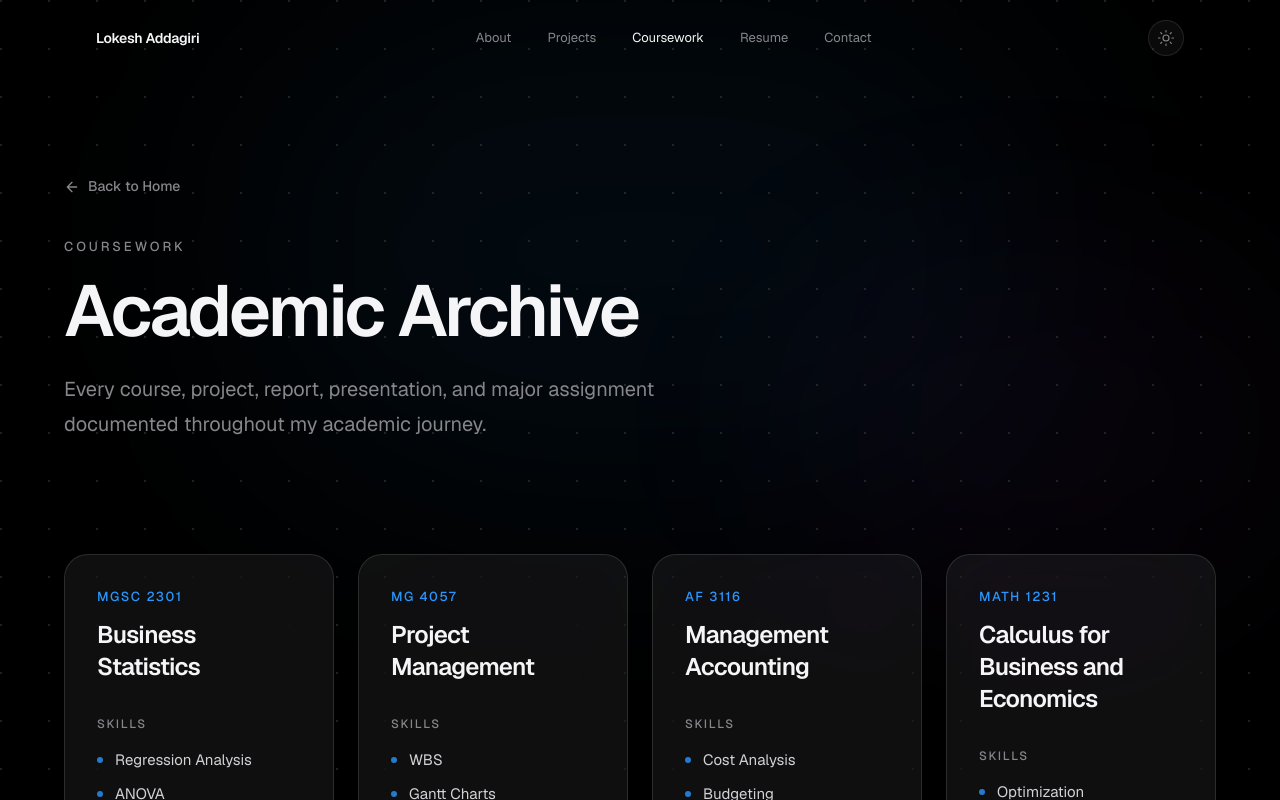
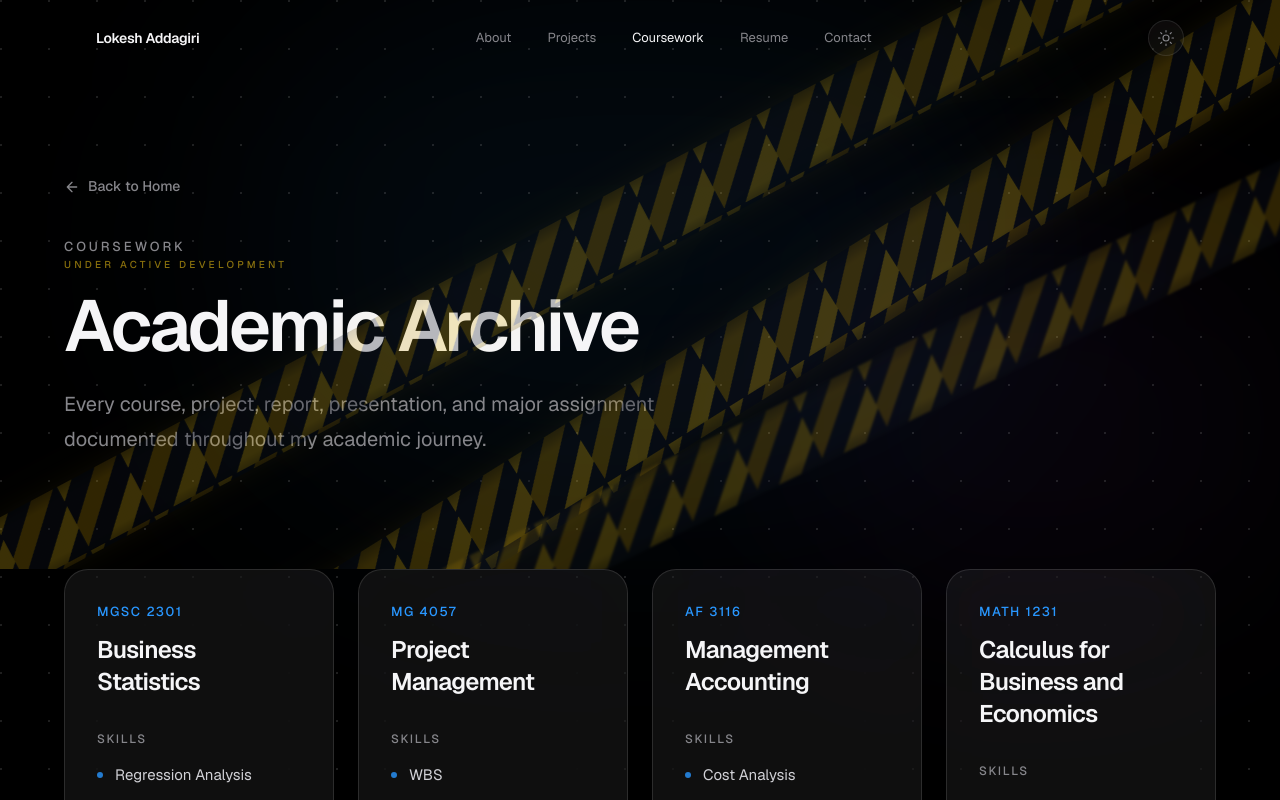
Before and after one commit to neu-laddagiri/lokesh-website, a Next.js app: page /coursework in a window 1280 px wide. Shown: the top 800 px of the page. Built offline with nearby package versions, Linux system fonts and the light colour scheme.

Commit message:
Improve coursework hero and professional presence

```diff
--- a/src/app/coursework/page.tsx
+++ b/src/app/coursework/page.tsx
@@ -1,10 +1,13 @@
 "use client";
 
-import { ConstructionIntroGate } from "@/components/construction-intro-gate";
+import {
+  HeroConstructionTape,
+  HeroDevelopmentLabel,
+} from "@/components/hero-construction-tape";
 import { ThemeToggle } from "@/components/theme-toggle";
 import { motion, useMotionValueEvent, useScroll } from "framer-motion";
 import Link from "next/link";
-import { useState } from "react";
+import { useRef, useState } from "react";
 
 const navLinks = [
   { label: "About", href: "/#about" },
@@ -113,15 +116,19 @@ function BackIcon() {
 }
 
 export default function CourseworkPage() {
+  const heroRef = useRef<HTMLElement>(null);
   const [navScrolled, setNavScrolled] = useState(false);
   const { scrollY } = useScroll();
+  const { scrollYProgress } = useScroll({
+    target: heroRef,
+    offset: ["start start", "end start"],
+  });
 
   useMotionValueEvent(scrollY, "change", (latest) => {
     setNavScrolled(latest > 40);
   });
 
   return (
-    <ConstructionIntroGate>
     <div className="relative min-h-screen overflow-x-hidden bg-background text-foreground">
       {/* Ambient background */}
       <div className="pointer-events-none fixed inset-0 z-0">
@@ -183,8 +190,13 @@ export default function CourseworkPage() {
 
       <main className="relative z-10">
         {/* Page header */}
-        <section className="px-6 pt-36 pb-20 lg:px-8 lg:pt-44 lg:pb-28">
-          <div className="mx-auto max-w-6xl">
+        <section
+          ref={heroRef}
+          className="relative overflow-hidden px-6 pt-36 pb-20 lg:px-8 lg:pt-44 lg:pb-28"
+        >
+          <HeroConstructionTape scrollYProgress={scrollYProgress} />
+
+          <div className="relative z-10 mx-auto max-w-6xl">
             <motion.div
               initial="hidden"
               animate="visible"
@@ -208,16 +220,20 @@ export default function CourseworkPage() {
                 Coursework
               </motion.p>
 
+              <motion.div custom={2} variants={fadeUp}>
+                <HeroDevelopmentLabel />
+              </motion.div>
+
               <motion.h1
-                custom={2}
+                custom={3}
                 variants={fadeUp}
-                className="mt-4 text-[clamp(2.5rem,7vw,4.5rem)] leading-[1.05] font-semibold tracking-[-0.04em] text-foreground"
+                className="mt-2 text-[clamp(2.5rem,7vw,4.5rem)] leading-[1.05] font-semibold tracking-[-0.04em] text-foreground"
               >
                 Academic Archive
               </motion.h1>
 
               <motion.p
-                custom={3}
+                custom={4}
                 variants={fadeUp}
                 className="mt-6 max-w-2xl text-[clamp(1rem,2vw,1.25rem)] leading-[1.75] text-muted"
               >
@@ -323,6 +339,5 @@ export default function CourseworkPage() {
         </div>
       </footer>
     </div>
-    </ConstructionIntroGate>
   );
 }
--- a/src/app/page.tsx
+++ b/src/app/page.tsx
@@ -376,6 +376,8 @@ export default function Home() {
           </motion.div>
         </section>
 
+        <ProfessionalPresence />
+
         {/* ── About Me ── */}
         <section id="about" className="px-6 py-32 lg:px-8">
           <div className="mx-auto grid max-w-6xl items-center gap-16 lg:grid-cols-2 lg:gap-20">
@@ -679,8 +681,6 @@ export default function Home() {
         </section>
         )}
 
-        <ProfessionalPresence />
-
         {/* ── Contact ── */}
         <section id="contact" className="px-6 py-32 lg:px-8">
           <motion.div
--- a/src/components/construction-intro-gate.tsx
+++ /dev/null
@@ -1,112 +0,0 @@
-"use client";
-
-import { AnimatePresence, motion } from "framer-motion";
-import { useEffect, useState, useSyncExternalStore, type ReactNode } from "react";
-import { ConstructionOverlayScene } from "./construction-overlay-scene";
-
-const EASE = [0.25, 0.4, 0.25, 1] as const;
-const INTRO_HOLD_MS = 3200;
-const EXIT_DURATION_S = 0.85;
-
-export const COURSEWORK_CONSTRUCTION_SESSION_KEY =
-  "lokeshwebsite-construction-intro-coursework";
-
-const introListeners = new Set<() => void>();
-
-function subscribeIntro(callback: () => void) {
-  introListeners.add(callback);
-  return () => {
-    introListeners.delete(callback);
-  };
-}
-
-function notifyIntroListeners() {
-  introListeners.forEach((callback) => callback());
-}
-
-function readIntroSeen(sessionKey: string) {
-  return sessionStorage.getItem(sessionKey) === "true";
-}
-
-function markIntroSeen(sessionKey: string) {
-  sessionStorage.setItem(sessionKey, "true");
-  notifyIntroListeners();
-}
-
-type ConstructionIntroGateProps = {
-  children: ReactNode;
-  sessionKey?: string;
-};
-
-export function ConstructionIntroGate({
-  children,
-  sessionKey = COURSEWORK_CONSTRUCTION_SESSION_KEY,
-}: ConstructionIntroGateProps) {
-  const mounted = useSyncExternalStore(
-    () => () => {},
-    () => true,
-    () => false,
-  );
-  const introSeen = useSyncExternalStore(
-    subscribeIntro,
-    () => readIntroSeen(sessionKey),
-    () => true,
-  );
-  const [introDismissed, setIntroDismissed] = useState(false);
-  const [exitComplete, setExitComplete] = useState(false);
-
-  const showOverlay = mounted && !introSeen && !introDismissed;
-  const contentVisible = mounted && (introSeen || exitComplete);
-
-  useEffect(() => {
-    if (!showOverlay) {
-      return;
-    }
-
-    document.body.style.overflow = "hidden";
-
-    const timer = window.setTimeout(() => {
-      markIntroSeen(sessionKey);
-      setIntroDismissed(true);
-    }, INTRO_HOLD_MS);
-
-    return () => {
-      window.clearTimeout(timer);
-      document.body.style.overflow = "";
-    };
-  }, [showOverlay, sessionKey]);
-
-  const handleExitComplete = () => {
-    setExitComplete(true);
-    document.body.style.overflow = "";
-  };
-
-  if (!mounted) {
-    return <div className="min-h-screen bg-background" aria-busy="true" />;
-  }
-
-  return (
-    <>
-      <div
-        className={contentVisible ? undefined : "invisible"}
-        aria-hidden={!contentVisible}
-      >
-        {children}
-      </div>
-
-      <AnimatePresence onExitComplete={handleExitComplete}>
-        {showOverlay && (
-          <motion.div
-            key="construction-intro"
-            className="fixed inset-0 z-[60] bg-background"
-            initial={{ opacity: 1 }}
-            exit={{ opacity: 0 }}
-            transition={{ duration: EXIT_DURATION_S, ease: EASE }}
-          >
-            <ConstructionOverlayScene />
-          </motion.div>
-        )}
-      </AnimatePresence>
-    </>
-  );
-}
--- a/src/components/construction-overlay-scene.tsx
+++ /dev/null
@@ -1,77 +0,0 @@
-"use client";
-
-import { motion, useMotionValue, type MotionValue } from "framer-motion";
-import {
-  HeroConstructionTape,
-  HeroDevelopmentLabel,
-} from "./hero-construction-tape";
-
-const EASE = [0.25, 0.4, 0.25, 1] as const;
-
-const fadeUp = {
-  hidden: { opacity: 0, y: 32 },
-  visible: {
-    opacity: 1,
-    y: 0,
-    transition: { duration: 0.8, ease: EASE },
-  },
-};
-
-type ConstructionOverlaySceneProps = {
-  scrollYProgress?: MotionValue<number>;
-};
-
-export function ConstructionOverlayScene({
-  scrollYProgress: scrollYProgressProp,
-}: ConstructionOverlaySceneProps) {
-  const fallbackProgress = useMotionValue(0);
-  const scrollYProgress = scrollYProgressProp ?? fallbackProgress;
-
-  return (
-    <div className="relative flex h-full min-h-[100svh] w-full flex-col items-center justify-center overflow-hidden px-6 pt-28 pb-32 text-center">
-      <div className="pointer-events-none absolute inset-0">
-        <motion.div
-          animate={{ opacity: [0.5, 0.8, 0.5] }}
-          transition={{ duration: 8, repeat: Infinity, ease: "easeInOut" }}
-          className="animate-gradient-shift absolute top-[-20%] left-1/2 h-[70vh] w-[90vw] max-w-[1000px] -translate-x-1/2 rounded-full bg-[radial-gradient(ellipse_at_center,rgba(41,151,255,0.18)_0%,transparent_70%)] blur-3xl"
-        />
-        <motion.div
-          animate={{ opacity: [0.3, 0.55, 0.3] }}
-          transition={{
-            duration: 10,
-            repeat: Infinity,
-            ease: "easeInOut",
-            delay: 2,
-          }}
-          className="animate-gradient-shift-alt absolute right-[-10%] bottom-[-10%] h-[50vh] w-[50vw] rounded-full bg-[radial-gradient(ellipse_at_center,rgba(120,80,255,0.12)_0%,transparent_70%)] blur-3xl"
-        />
-        <motion.div
-          animate={{ opacity: [0.2, 0.4, 0.2] }}
-          transition={{
-            duration: 12,
-            repeat: Infinity,
-            ease: "easeInOut",
-            delay: 4,
-          }}
-          className="animate-gradient-shift absolute top-[30%] left-[-15%] h-[40vh] w-[40vw] rounded-full bg-[radial-gradient(ellipse_at_center,rgba(255,255,255,0.04)_0%,transparent_70%)] blur-3xl"
-        />
-        <div className="absolute inset-0 bg-gradient-to-b from-transparent via-transparent to-surface-fade" />
-      </div>
-
-      <motion.div className="relative z-10 mx-auto max-w-5xl">
-        <motion.p
-          initial="hidden"
-          animate="visible"
-          variants={fadeUp}
-          className="mb-8 text-[13px] font-medium tracking-[0.25em] text-muted uppercase"
-        >
-          Personal Website
-        </motion.p>
-
-        <HeroDevelopmentLabel />
-      </motion.div>
-
-      <HeroConstructionTape scrollYProgress={scrollYProgress} />
-    </div>
-  );
-}
--- a/src/lib/profile-links.ts
+++ b/src/lib/profile-links.ts
@@ -1,5 +1,5 @@
 export const PROFILE_LINKS = {
-  linkedin: "https://www.linkedin.com/in/lokesh-addagiri",
+  linkedin: "https://www.linkedin.com/in/lokeshaddagiri",
   github: "https://github.com/neu-laddagiri",
   resume: "/documents/resume.pdf",
 } as const;
```
